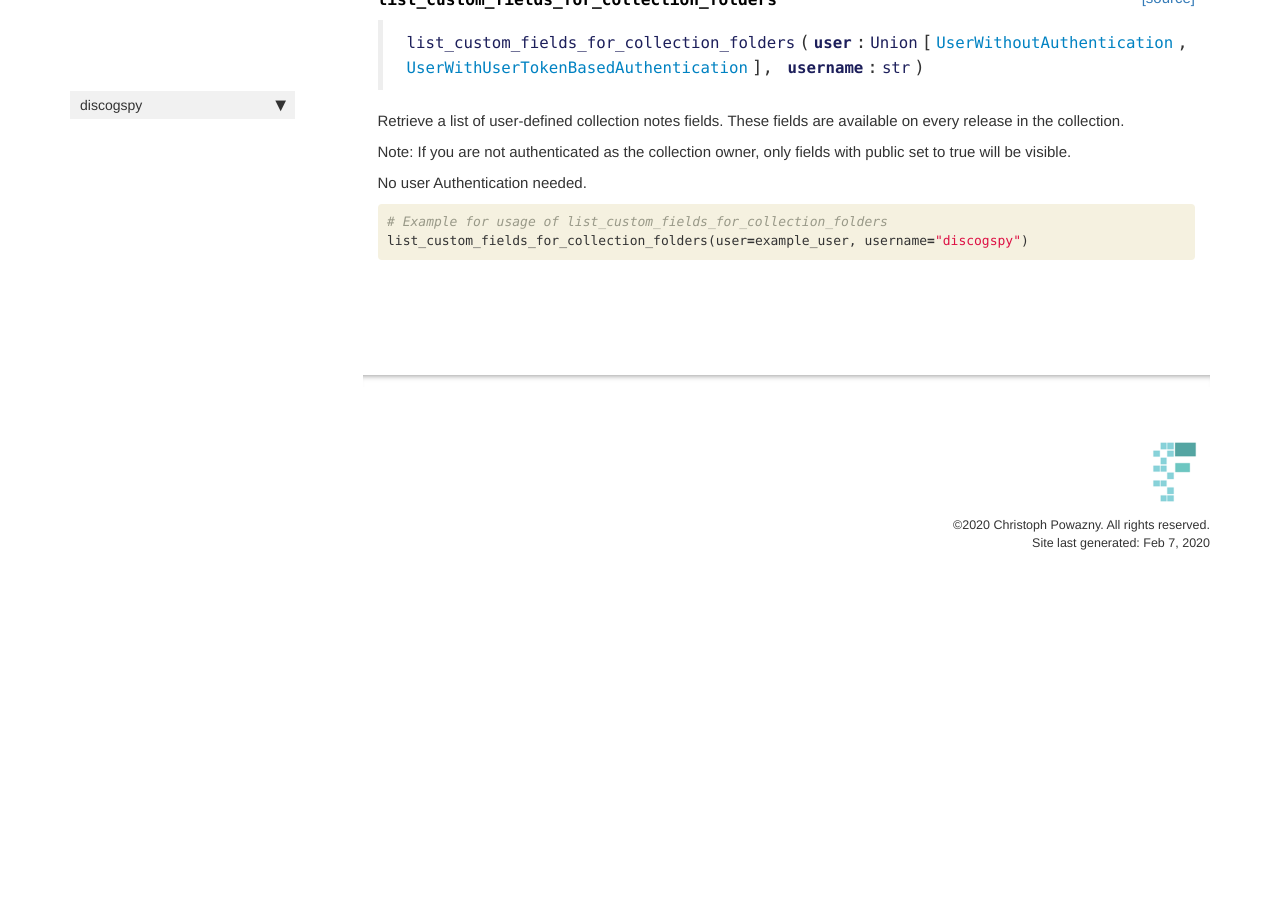
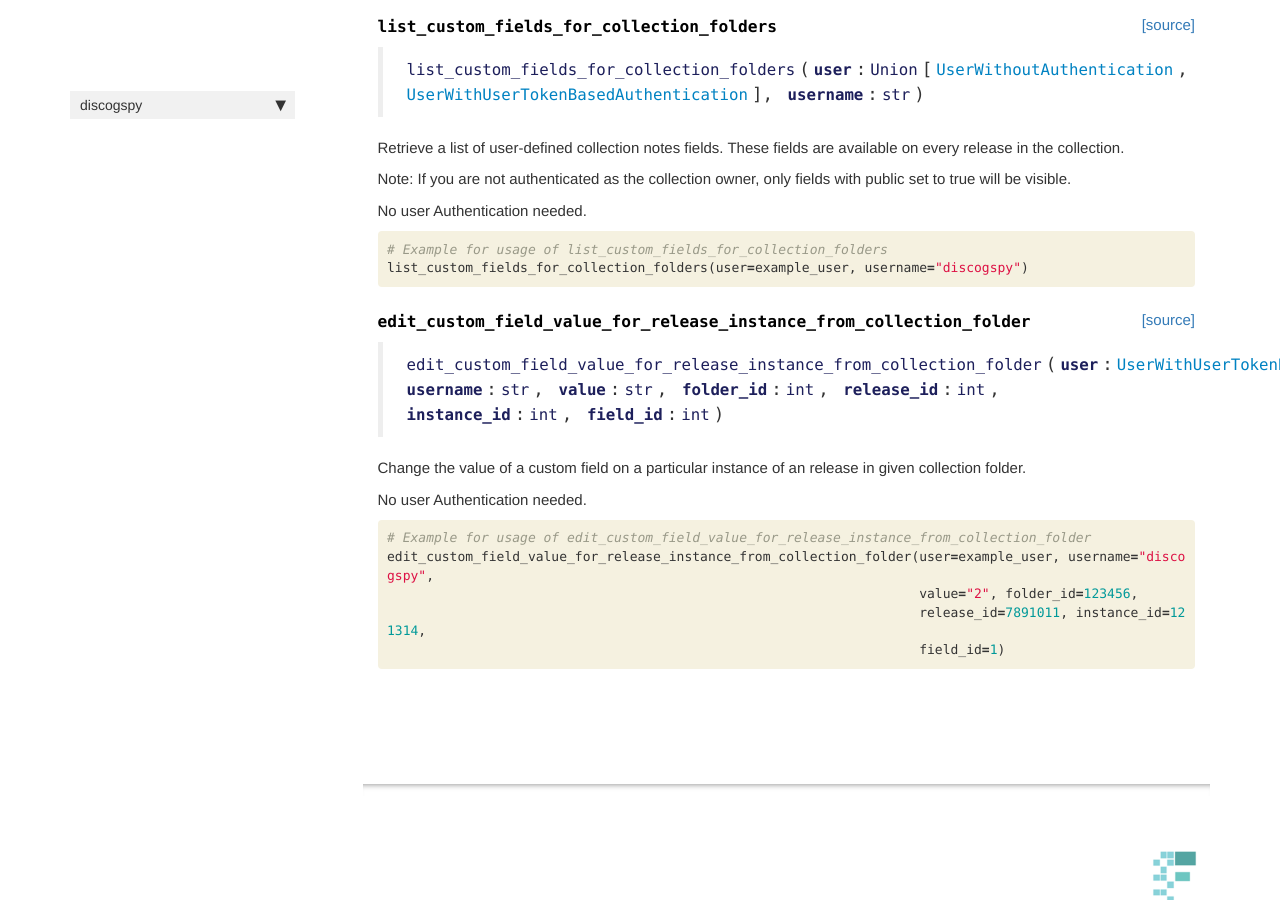
Before and after one commit to cpow-89/discogspy, a Jekyll site: the page built from docs/core.rq_collection.html, in a window 1280 px wide and 900 px high, scrolled down 3981 px. Built offline with Jekyll 4.4.1, drawn with Linux system fonts in a browser that asks for light colours; nearby versions of some CDN libraries; comment, search, counter and statistics services are not loaded; before the commit the page ends 4584 px from its top, so only the background shows below that; some of the changed text lies outside the part shown.

Commit message:
add edit_custom_field_value_for_release_instance_from_collection_folder request

```diff
--- a/discogspy/_nbdev.py
+++ b/discogspy/_nbdev.py
@@ -76,7 +76,8 @@
          "move_release_to_another_collection_folder": "06_core.rq_collection.ipynb",
          "change_rating_of_release_in_collection_folder": "06_core.rq_collection.ipynb",
          "delete_release_instance_from_collection_folder": "06_core.rq_collection.ipynb",
-         "list_custom_fields_for_collection_folders": "06_core.rq_collection.ipynb"}
+         "list_custom_fields_for_collection_folders": "06_core.rq_collection.ipynb",
+         "edit_custom_field_value_for_release_instance_from_collection_folder": "06_core.rq_collection.ipynb"}
 
 modules = ["core/constants.py",
            "core/discogs_user.py",
--- a/docs/core.rq_collection.html
+++ b/docs/core.rq_collection.html
@@ -38,7 +38,7 @@
 
 
 <div class="output_markdown rendered_html output_subarea ">
-<h4 id="get_user_collection_folders" class="doc_header"><code>get_user_collection_folders</code><a href="https://github.com/cpow-89/discogspy/tree/master/discogspy/core/rq_collection.py#L17" class="source_link" style="float:right">[source]</a></h4><blockquote><p><code>get_user_collection_folders</code>(<strong><code>user</code></strong>:<code>Union</code>[<a href="/discogspy/core.discogs_user#UserWithoutAuthentication"><code>UserWithoutAuthentication</code></a>, <a href="/discogspy/core.discogs_user#UserWithUserTokenBasedAuthentication"><code>UserWithUserTokenBasedAuthentication</code></a>], <strong><code>username</code></strong>:<code>str</code>)</p>
+<h4 id="get_user_collection_folders" class="doc_header"><code>get_user_collection_folders</code><a href="https://github.com/cpow-89/discogspy/tree/master/discogspy/core/rq_collection.py#L18" class="source_link" style="float:right">[source]</a></h4><blockquote><p><code>get_user_collection_folders</code>(<strong><code>user</code></strong>:<code>Union</code>[<a href="/discogspy/core.discogs_user#UserWithoutAuthentication"><code>UserWithoutAuthentication</code></a>, <a href="/discogspy/core.discogs_user#UserWithUserTokenBasedAuthentication"><code>UserWithUserTokenBasedAuthentication</code></a>], <strong><code>username</code></strong>:<code>str</code>)</p>
 </blockquote>
 <p>Get a list of folders in a user’s collection.</p>
 <p>Note: If you are not authenticated as the collection owner,
@@ -79,7 +79,7 @@
 
 
 <div class="output_markdown rendered_html output_subarea ">
-<h4 id="create_new_user_collection_folder" class="doc_header"><code>create_new_user_collection_folder</code><a href="https://github.com/cpow-89/discogspy/tree/master/discogspy/core/rq_collection.py#L39" class="source_link" style="float:right">[source]</a></h4><blockquote><p><code>create_new_user_collection_folder</code>(<strong><code>user</code></strong>:<a href="/discogspy/core.discogs_user#UserWithUserTokenBasedAuthentication"><code>UserWithUserTokenBasedAuthentication</code></a>, <strong><code>username</code></strong>:<code>str</code>, <strong><code>folder_name</code></strong>:<code>str</code>)</p>
+<h4 id="create_new_user_collection_folder" class="doc_header"><code>create_new_user_collection_folder</code><a href="https://github.com/cpow-89/discogspy/tree/master/discogspy/core/rq_collection.py#L40" class="source_link" style="float:right">[source]</a></h4><blockquote><p><code>create_new_user_collection_folder</code>(<strong><code>user</code></strong>:<a href="/discogspy/core.discogs_user#UserWithUserTokenBasedAuthentication"><code>UserWithUserTokenBasedAuthentication</code></a>, <strong><code>username</code></strong>:<code>str</code>, <strong><code>folder_name</code></strong>:<code>str</code>)</p>
 </blockquote>
 <p>Create a new folder in a user’s collection.</p>
 <p>User Authentication needed.</p>
@@ -118,7 +118,7 @@
 
 
 <div class="output_markdown rendered_html output_subarea ">
-<h4 id="get_folder_metadata" class="doc_header"><code>get_folder_metadata</code><a href="https://github.com/cpow-89/discogspy/tree/master/discogspy/core/rq_collection.py#L60" class="source_link" style="float:right">[source]</a></h4><blockquote><p><code>get_folder_metadata</code>(<strong><code>user</code></strong>:<code>Union</code>[<a href="/discogspy/core.discogs_user#UserWithoutAuthentication"><code>UserWithoutAuthentication</code></a>, <a href="/discogspy/core.discogs_user#UserWithUserTokenBasedAuthentication"><code>UserWithUserTokenBasedAuthentication</code></a>], <strong><code>username</code></strong>:<code>str</code>, <strong><code>folder_id</code></strong>:<code>int</code>)</p>
+<h4 id="get_folder_metadata" class="doc_header"><code>get_folder_metadata</code><a href="https://github.com/cpow-89/discogspy/tree/master/discogspy/core/rq_collection.py#L61" class="source_link" style="float:right">[source]</a></h4><blockquote><p><code>get_folder_metadata</code>(<strong><code>user</code></strong>:<code>Union</code>[<a href="/discogspy/core.discogs_user#UserWithoutAuthentication"><code>UserWithoutAuthentication</code></a>, <a href="/discogspy/core.discogs_user#UserWithUserTokenBasedAuthentication"><code>UserWithUserTokenBasedAuthentication</code></a>], <strong><code>username</code></strong>:<code>str</code>, <strong><code>folder_id</code></strong>:<code>int</code>)</p>
 </blockquote>
 <p>Get metadata about a folder in a user’s collection.</p>
 <p>Note: If folder_id is not 0, authentication as the collection owner is required.</p>
@@ -158,7 +158,7 @@
 
 
 <div class="output_markdown rendered_html output_subarea ">
-<h4 id="change_collection_folder_name" class="doc_header"><code>change_collection_folder_name</code><a href="https://github.com/cpow-89/discogspy/tree/master/discogspy/core/rq_collection.py#L82" class="source_link" style="float:right">[source]</a></h4><blockquote><p><code>change_collection_folder_name</code>(<strong><code>user</code></strong>:<a href="/discogspy/core.discogs_user#UserWithUserTokenBasedAuthentication"><code>UserWithUserTokenBasedAuthentication</code></a>, <strong><code>username</code></strong>:<code>str</code>, <strong><code>folder_id</code></strong>:<code>int</code>, <strong><code>new_folder_name</code></strong>:<code>str</code>)</p>
+<h4 id="change_collection_folder_name" class="doc_header"><code>change_collection_folder_name</code><a href="https://github.com/cpow-89/discogspy/tree/master/discogspy/core/rq_collection.py#L83" class="source_link" style="float:right">[source]</a></h4><blockquote><p><code>change_collection_folder_name</code>(<strong><code>user</code></strong>:<a href="/discogspy/core.discogs_user#UserWithUserTokenBasedAuthentication"><code>UserWithUserTokenBasedAuthentication</code></a>, <strong><code>username</code></strong>:<code>str</code>, <strong><code>folder_id</code></strong>:<code>int</code>, <strong><code>new_folder_name</code></strong>:<code>str</code>)</p>
 </blockquote>
 <p>Change the name of an existing collection folder in a user’s collection.</p>
 <p>User Authentication needed.</p>
@@ -198,7 +198,7 @@
 
 
 <div class="output_markdown rendered_html output_subarea ">
-<h4 id="delete_collection_folder" class="doc_header"><code>delete_collection_folder</code><a href="https://github.com/cpow-89/discogspy/tree/master/discogspy/core/rq_collection.py#L103" class="source_link" style="float:right">[source]</a></h4><blockquote><p><code>delete_collection_folder</code>(<strong><code>user</code></strong>:<a href="/discogspy/core.discogs_user#UserWithUserTokenBasedAuthentication"><code>UserWithUserTokenBasedAuthentication</code></a>, <strong><code>username</code></strong>:<code>str</code>, <strong><code>folder_id</code></strong>:<code>int</code>)</p>
+<h4 id="delete_collection_folder" class="doc_header"><code>delete_collection_folder</code><a href="https://github.com/cpow-89/discogspy/tree/master/discogspy/core/rq_collection.py#L104" class="source_link" style="float:right">[source]</a></h4><blockquote><p><code>delete_collection_folder</code>(<strong><code>user</code></strong>:<a href="/discogspy/core.discogs_user#UserWithUserTokenBasedAuthentication"><code>UserWithUserTokenBasedAuthentication</code></a>, <strong><code>username</code></strong>:<code>str</code>, <strong><code>folder_id</code></strong>:<code>int</code>)</p>
 </blockquote>
 <p>Delete an existing collection folder from a user’s collection.</p>
 <p>User Authentication needed.</p>
@@ -237,7 +237,7 @@
 
 
 <div class="output_markdown rendered_html output_subarea ">
-<h4 id="get_collection_folder_by_release" class="doc_header"><code>get_collection_folder_by_release</code><a href="https://github.com/cpow-89/discogspy/tree/master/discogspy/core/rq_collection.py#L122" class="source_link" style="float:right">[source]</a></h4><blockquote><p><code>get_collection_folder_by_release</code>(<strong><code>user</code></strong>:<a href="/discogspy/core.discogs_user#UserWithUserTokenBasedAuthentication"><code>UserWithUserTokenBasedAuthentication</code></a>, <strong><code>username</code></strong>:<code>str</code>, <strong><code>release_id</code></strong>:<code>int</code>, <strong><code>page</code></strong>:<code>Optional</code>[<code>int</code>]=<em><code>None</code></em>, <strong><code>per_page</code></strong>:<code>Optional</code>[<code>int</code>]=<em><code>None</code></em>)</p>
+<h4 id="get_collection_folder_by_release" class="doc_header"><code>get_collection_folder_by_release</code><a href="https://github.com/cpow-89/discogspy/tree/master/discogspy/core/rq_collection.py#L123" class="source_link" style="float:right">[source]</a></h4><blockquote><p><code>get_collection_folder_by_release</code>(<strong><code>user</code></strong>:<a href="/discogspy/core.discogs_user#UserWithUserTokenBasedAuthentication"><code>UserWithUserTokenBasedAuthentication</code></a>, <strong><code>username</code></strong>:<code>str</code>, <strong><code>release_id</code></strong>:<code>int</code>, <strong><code>page</code></strong>:<code>Optional</code>[<code>int</code>]=<em><code>None</code></em>, <strong><code>per_page</code></strong>:<code>Optional</code>[<code>int</code>]=<em><code>None</code></em>)</p>
 </blockquote>
 <p>Get the user’s collection folders which contain a specified release.</p>
 <p>User Authentication needed.</p>
@@ -277,7 +277,7 @@
 
 
 <div class="output_markdown rendered_html output_subarea ">
-<h4 id="get_collection_items_by_folder" class="doc_header"><code>get_collection_items_by_folder</code><a href="https://github.com/cpow-89/discogspy/tree/master/discogspy/core/rq_collection.py#L148" class="source_link" style="float:right">[source]</a></h4><blockquote><p><code>get_collection_items_by_folder</code>(<strong><code>user</code></strong>:<code>Union</code>[<a href="/discogspy/core.discogs_user#UserWithoutAuthentication"><code>UserWithoutAuthentication</code></a>, <a href="/discogspy/core.discogs_user#UserWithUserTokenBasedAuthentication"><code>UserWithUserTokenBasedAuthentication</code></a>], <strong><code>username</code></strong>:<code>str</code>, <strong><code>folder_id</code></strong>:<code>int</code>, <strong><code>page</code></strong>:<code>Optional</code>[<code>int</code>]=<em><code>None</code></em>, <strong><code>per_page</code></strong>:<code>Optional</code>[<code>int</code>]=<em><code>None</code></em>, <strong><code>sort</code></strong>:<code>Optional</code>[<a href="/discogspy/core.constants#SortOptionsCollection"><code>SortOptionsCollection</code></a>]=<em><code>None</code></em>, <strong><code>sort_order</code></strong>:<code>Optional</code>[<a href="/discogspy/core.constants#SortOrder"><code>SortOrder</code></a>]=<em><code>None</code></em>)</p>
+<h4 id="get_collection_items_by_folder" class="doc_header"><code>get_collection_items_by_folder</code><a href="https://github.com/cpow-89/discogspy/tree/master/discogspy/core/rq_collection.py#L149" class="source_link" style="float:right">[source]</a></h4><blockquote><p><code>get_collection_items_by_folder</code>(<strong><code>user</code></strong>:<code>Union</code>[<a href="/discogspy/core.discogs_user#UserWithoutAuthentication"><code>UserWithoutAuthentication</code></a>, <a href="/discogspy/core.discogs_user#UserWithUserTokenBasedAuthentication"><code>UserWithUserTokenBasedAuthentication</code></a>], <strong><code>username</code></strong>:<code>str</code>, <strong><code>folder_id</code></strong>:<code>int</code>, <strong><code>page</code></strong>:<code>Optional</code>[<code>int</code>]=<em><code>None</code></em>, <strong><code>per_page</code></strong>:<code>Optional</code>[<code>int</code>]=<em><code>None</code></em>, <strong><code>sort</code></strong>:<code>Optional</code>[<a href="/discogspy/core.constants#SortOptionsCollection"><code>SortOptionsCollection</code></a>]=<em><code>None</code></em>, <strong><code>sort_order</code></strong>:<code>Optional</code>[<a href="/discogspy/core.constants#SortOrder"><code>SortOrder</code></a>]=<em><code>None</code></em>)</p>
 </blockquote>
 <p>Get a list of item in a folder in a user’s collection.</p>
 <p>Note: If folder_id is not 0, or the collection has been made private by its owner,
@@ -319,7 +319,7 @@
 
 
 <div class="output_markdown rendered_html output_subarea ">
-<h4 id="add_release_to_collection_folder" class="doc_header"><code>add_release_to_collection_folder</code><a href="https://github.com/cpow-89/discogspy/tree/master/discogspy/core/rq_collection.py#L184" class="source_link" style="float:right">[source]</a></h4><blockquote><p><code>add_release_to_collection_folder</code>(<strong><code>user</code></strong>:<a href="/discogspy/core.discogs_user#UserWithUserTokenBasedAuthentication"><code>UserWithUserTokenBasedAuthentication</code></a>, <strong><code>username</code></strong>:<code>str</code>, <strong><code>folder_id</code></strong>:<code>int</code>, <strong><code>release_id</code></strong>:<code>int</code>)</p>
+<h4 id="add_release_to_collection_folder" class="doc_header"><code>add_release_to_collection_folder</code><a href="https://github.com/cpow-89/discogspy/tree/master/discogspy/core/rq_collection.py#L185" class="source_link" style="float:right">[source]</a></h4><blockquote><p><code>add_release_to_collection_folder</code>(<strong><code>user</code></strong>:<a href="/discogspy/core.discogs_user#UserWithUserTokenBasedAuthentication"><code>UserWithUserTokenBasedAuthentication</code></a>, <strong><code>username</code></strong>:<code>str</code>, <strong><code>folder_id</code></strong>:<code>int</code>, <strong><code>release_id</code></strong>:<code>int</code>)</p>
 </blockquote>
 <p>Add a release to a folder in a user’s collection.</p>
 <p>User Authentication needed.</p>
@@ -359,7 +359,7 @@
 
 
 <div class="output_markdown rendered_html output_subarea ">
-<h4 id="move_release_to_another_collection_folder" class="doc_header"><code>move_release_to_another_collection_folder</code><a href="https://github.com/cpow-89/discogspy/tree/master/discogspy/core/rq_collection.py#L204" class="source_link" style="float:right">[source]</a></h4><blockquote><p><code>move_release_to_another_collection_folder</code>(<strong><code>user</code></strong>:<a href="/discogspy/core.discogs_user#UserWithUserTokenBasedAuthentication"><code>UserWithUserTokenBasedAuthentication</code></a>, <strong><code>username</code></strong>:<code>str</code>, <strong><code>source_folder_id</code></strong>:<code>int</code>, <strong><code>destination_folder_id</code></strong>:<code>int</code>, <strong><code>release_id</code></strong>:<code>int</code>, <strong><code>instance_id</code></strong>:<code>int</code>)</p>
+<h4 id="move_release_to_another_collection_folder" class="doc_header"><code>move_release_to_another_collection_folder</code><a href="https://github.com/cpow-89/discogspy/tree/master/discogspy/core/rq_collection.py#L205" class="source_link" style="float:right">[source]</a></h4><blockquote><p><code>move_release_to_another_collection_folder</code>(<strong><code>user</code></strong>:<a href="/discogspy/core.discogs_user#UserWithUserTokenBasedAuthentication"><code>UserWithUserTokenBasedAuthentication</code></a>, <strong><code>username</code></strong>:<code>str</code>, <strong><code>source_folder_id</code></strong>:<code>int</code>, <strong><code>destination_folder_id</code></strong>:<code>int</code>, <strong><code>release_id</code></strong>:<code>int</code>, <strong><code>instance_id</code></strong>:<code>int</code>)</p>
 </blockquote>
 <p>Move the instance of an release to another folder.</p>
 <p>User Authentication needed.</p>
@@ -400,7 +400,7 @@
 
 
 <div class="output_markdown rendered_html output_subarea ">
-<h4 id="change_rating_of_release_in_collection_folder" class="doc_header"><code>change_rating_of_release_in_collection_folder</code><a href="https://github.com/cpow-89/discogspy/tree/master/discogspy/core/rq_collection.py#L227" class="source_link" style="float:right">[source]</a></h4><blockquote><p><code>change_rating_of_release_in_collection_folder</code>(<strong><code>user</code></strong>:<a href="/discogspy/core.discogs_user#UserWithUserTokenBasedAuthentication"><code>UserWithUserTokenBasedAuthentication</code></a>, <strong><code>username</code></strong>:<code>str</code>, <strong><code>folder_id</code></strong>:<code>int</code>, <strong><code>release_id</code></strong>:<code>int</code>, <strong><code>instance_id</code></strong>:<code>int</code>, <strong><code>rating</code></strong>:<code>int</code>)</p>
+<h4 id="change_rating_of_release_in_collection_folder" class="doc_header"><code>change_rating_of_release_in_collection_folder</code><a href="https://github.com/cpow-89/discogspy/tree/master/discogspy/core/rq_collection.py#L228" class="source_link" style="float:right">[source]</a></h4><blockquote><p><code>change_rating_of_release_in_collection_folder</code>(<strong><code>user</code></strong>:<a href="/discogspy/core.discogs_user#UserWithUserTokenBasedAuthentication"><code>UserWithUserTokenBasedAuthentication</code></a>, <strong><code>username</code></strong>:<code>str</code>, <strong><code>folder_id</code></strong>:<code>int</code>, <strong><code>release_id</code></strong>:<code>int</code>, <strong><code>instance_id</code></strong>:<code>int</code>, <strong><code>rating</code></strong>:<code>int</code>)</p>
 </blockquote>
 <p>Change the rating of the instance of an release in given collection folder.</p>
 <p>User Authentication needed.</p>
@@ -441,7 +441,7 @@
 
 
 <div class="output_markdown rendered_html output_subarea ">
-<h4 id="delete_release_instance_from_collection_folder" class="doc_header"><code>delete_release_instance_from_collection_folder</code><a href="https://github.com/cpow-89/discogspy/tree/master/discogspy/core/rq_collection.py#L251" class="source_link" style="float:right">[source]</a></h4><blockquote><p><code>delete_release_instance_from_collection_folder</code>(<strong><code>user</code></strong>:<a href="/discogspy/core.discogs_user#UserWithUserTokenBasedAuthentication"><code>UserWithUserTokenBasedAuthentication</code></a>, <strong><code>username</code></strong>:<code>str</code>, <strong><code>folder_id</code></strong>:<code>int</code>, <strong><code>release_id</code></strong>:<code>int</code>, <strong><code>instance_id</code></strong>:<code>int</code>)</p>
+<h4 id="delete_release_instance_from_collection_folder" class="doc_header"><code>delete_release_instance_from_collection_folder</code><a href="https://github.com/cpow-89/discogspy/tree/master/discogspy/core/rq_collection.py#L252" class="source_link" style="float:right">[source]</a></h4><blockquote><p><code>delete_release_instance_from_collection_folder</code>(<strong><code>user</code></strong>:<a href="/discogspy/core.discogs_user#UserWithUserTokenBasedAuthentication"><code>UserWithUserTokenBasedAuthentication</code></a>, <strong><code>username</code></strong>:<code>str</code>, <strong><code>folder_id</code></strong>:<code>int</code>, <strong><code>release_id</code></strong>:<code>int</code>, <strong><code>instance_id</code></strong>:<code>int</code>)</p>
 </blockquote>
 <p>Remove an instance of a release from a given collection folder.</p>
 <p>User Authentication needed.</p>
@@ -482,7 +482,7 @@
 
 
 <div class="output_markdown rendered_html output_subarea ">
-<h4 id="list_custom_fields_for_collection_folders" class="doc_header"><code>list_custom_fields_for_collection_folders</code><a href="https://github.com/cpow-89/discogspy/tree/master/discogspy/core/rq_collection.py#L272" class="source_link" style="float:right">[source]</a></h4><blockquote><p><code>list_custom_fields_for_collection_folders</code>(<strong><code>user</code></strong>:<code>Union</code>[<a href="/discogspy/core.discogs_user#UserWithoutAuthentication"><code>UserWithoutAuthentication</code></a>, <a href="/discogspy/core.discogs_user#UserWithUserTokenBasedAuthentication"><code>UserWithUserTokenBasedAuthentication</code></a>], <strong><code>username</code></strong>:<code>str</code>)</p>
+<h4 id="list_custom_fields_for_collection_folders" class="doc_header"><code>list_custom_fields_for_collection_folders</code><a href="https://github.com/cpow-89/discogspy/tree/master/discogspy/core/rq_collection.py#L273" class="source_link" style="float:right">[source]</a></h4><blockquote><p><code>list_custom_fields_for_collection_folders</code>(<strong><code>user</code></strong>:<code>Union</code>[<a href="/discogspy/core.discogs_user#UserWithoutAuthentication"><code>UserWithoutAuthentication</code></a>, <a href="/discogspy/core.discogs_user#UserWithUserTokenBasedAuthentication"><code>UserWithUserTokenBasedAuthentication</code></a>], <strong><code>username</code></strong>:<code>str</code>)</p>
 </blockquote>
 <p>Retrieve a list of user-defined collection notes fields.
 These fields are available on every release in the collection.</p>
@@ -512,5 +512,47 @@
 </div>
 
 </div>
+<div class="cell border-box-sizing code_cell rendered">
+
+</div>
+<div class="cell border-box-sizing code_cell rendered">
+
+<div class="output_wrapper">
+<div class="output">
+
+<div class="output_area">
+
+
+<div class="output_markdown rendered_html output_subarea ">
+<h4 id="edit_custom_field_value_for_release_instance_from_collection_folder" class="doc_header"><code>edit_custom_field_value_for_release_instance_from_collection_folder</code><a href="https://github.com/cpow-89/discogspy/tree/master/discogspy/core/rq_collection.py#L296" class="source_link" style="float:right">[source]</a></h4><blockquote><p><code>edit_custom_field_value_for_release_instance_from_collection_folder</code>(<strong><code>user</code></strong>:<a href="/discogspy/core.discogs_user#UserWithUserTokenBasedAuthentication"><code>UserWithUserTokenBasedAuthentication</code></a>, <strong><code>username</code></strong>:<code>str</code>, <strong><code>value</code></strong>:<code>str</code>, <strong><code>folder_id</code></strong>:<code>int</code>, <strong><code>release_id</code></strong>:<code>int</code>, <strong><code>instance_id</code></strong>:<code>int</code>, <strong><code>field_id</code></strong>:<code>int</code>)</p>
+</blockquote>
+<p>Change the value of a custom field on a particular instance of an release in given collection folder.</p>
+<p>No user Authentication needed.</p>
+
+</div>
+
+</div>
+
+</div>
+</div>
+
+</div>
+<div class="cell border-box-sizing code_cell rendered">
+<div class="input">
+
+<div class="inner_cell">
+    <div class="input_area">
+<div class=" highlight hl-ipython3"><pre><span></span><span class="c1"># Example for usage of edit_custom_field_value_for_release_instance_from_collection_folder</span>
+<span class="n">edit_custom_field_value_for_release_instance_from_collection_folder</span><span class="p">(</span><span class="n">user</span><span class="o">=</span><span class="n">example_user</span><span class="p">,</span> <span class="n">username</span><span class="o">=</span><span class="s2">&quot;discogspy&quot;</span><span class="p">,</span>
+                                                                    <span class="n">value</span><span class="o">=</span><span class="s2">&quot;2&quot;</span><span class="p">,</span> <span class="n">folder_id</span><span class="o">=</span><span class="mi">123456</span><span class="p">,</span>
+                                                                    <span class="n">release_id</span><span class="o">=</span><span class="mi">7891011</span><span class="p">,</span> <span class="n">instance_id</span><span class="o">=</span><span class="mi">121314</span><span class="p">,</span>
+                                                                    <span class="n">field_id</span><span class="o">=</span><span class="mi">1</span><span class="p">)</span>
+</pre></div>
+
+    </div>
+</div>
+</div>
+
+</div>
     {% endraw %}
 </div>
```
Also changed, not shown: 2 other files.
